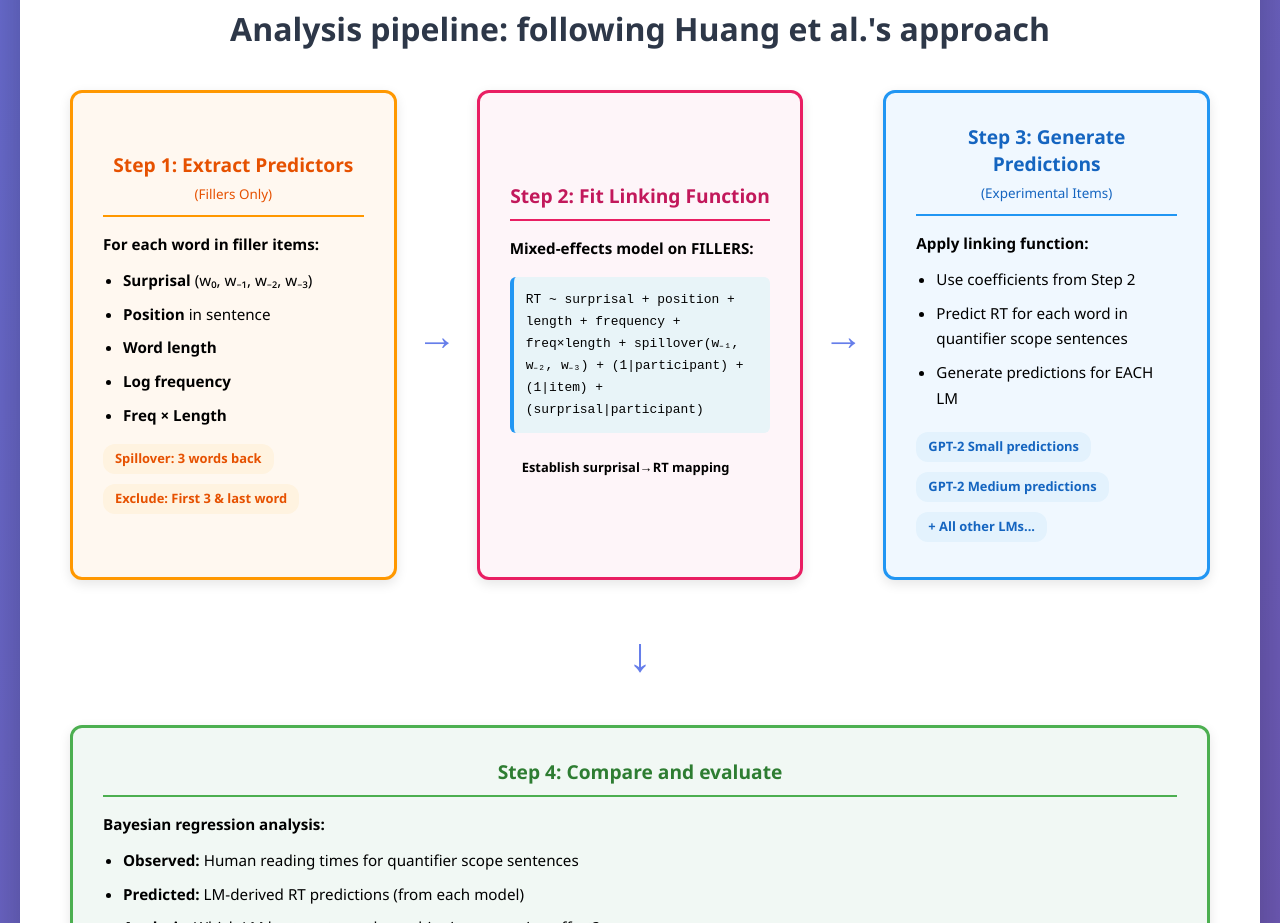
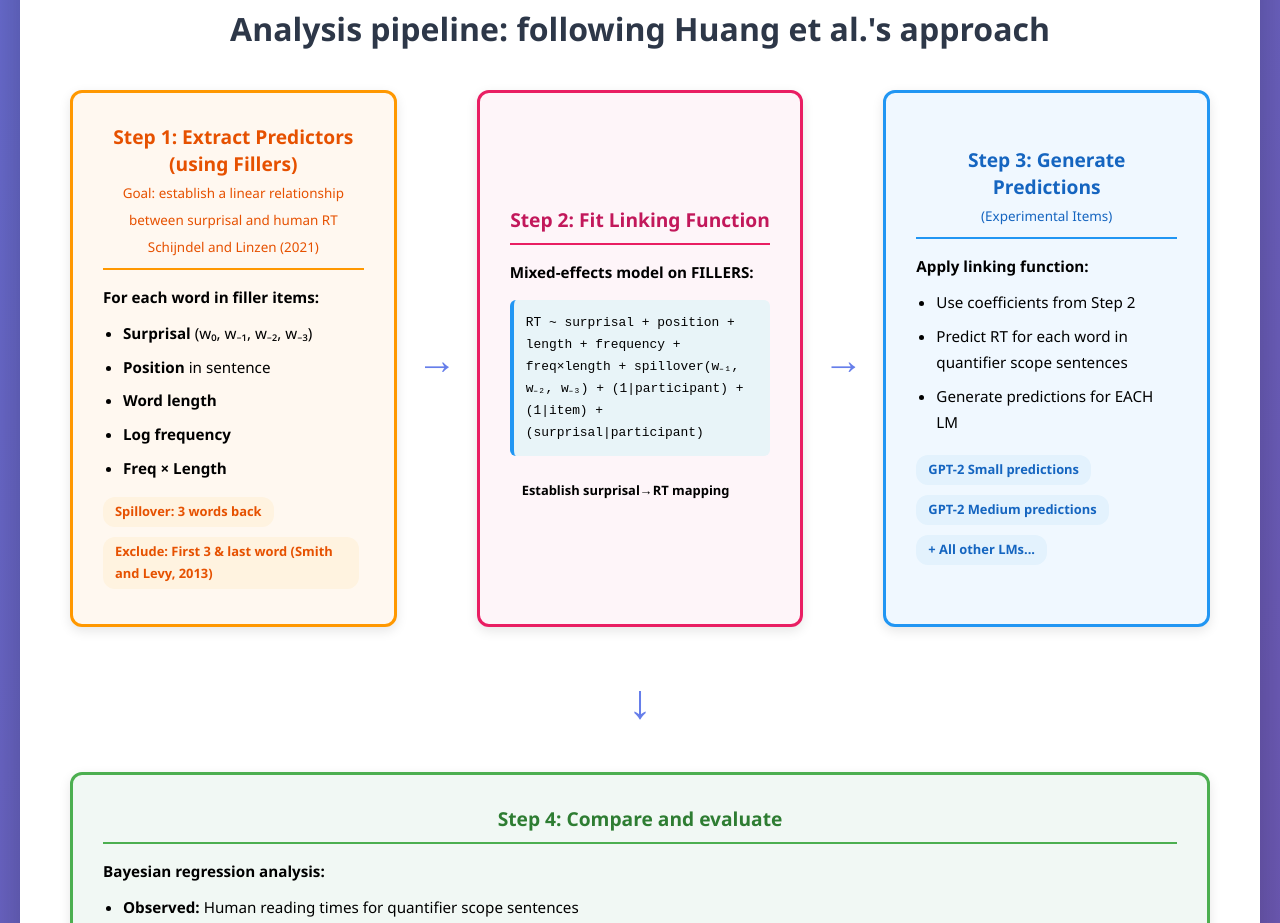
Before and after one commit to Yue00831/SAP_Quantifier_Scope_RT_LLM, a plain HTML site: page index.html in a window 1280 px wide. Shown: the part 1860-2783 px from the top of the page. Drawn offline with Linux system fonts and the light colour scheme.

Commit message:
Update index.html

```diff
--- a/index.html
+++ b/index.html
@@ -615,8 +615,9 @@
                 <!-- Step 1 -->
                 <div class="pipeline-box box-orange">
                     <div class="box-header">
-                        Step 1: Extract Predictors<br>
-                        <small style="font-size: 0.7em; font-weight: normal;">(Fillers Only)</small>
+                        Step 1: Extract Predictors (using Fillers)<br>
+                        <small style="font-size: 0.7em; font-weight: normal;">Goal: establish a linear relationship between surprisal and human RT</small>
+                        <small style="font-size: 0.7em; font-weight: normal;">Schijndel and Linzen (2021)</small>
                     </div>
                     <div class="box-content">
                         <strong>For each word in filler items:</strong>
@@ -628,7 +629,7 @@
                             <li><strong>Freq × Length</strong></li>
                         </ul>
                         <span class="badge badge-orange">Spillover: 3 words back</span><br>
-                        <span class="badge badge-orange">Exclude: First 3 &amp; last word</span>
+                        <span class="badge badge-orange">Exclude: First 3 &amp; last word (Smith and Levy, 2013)</span>
                     </div>
                 </div>
 
```
